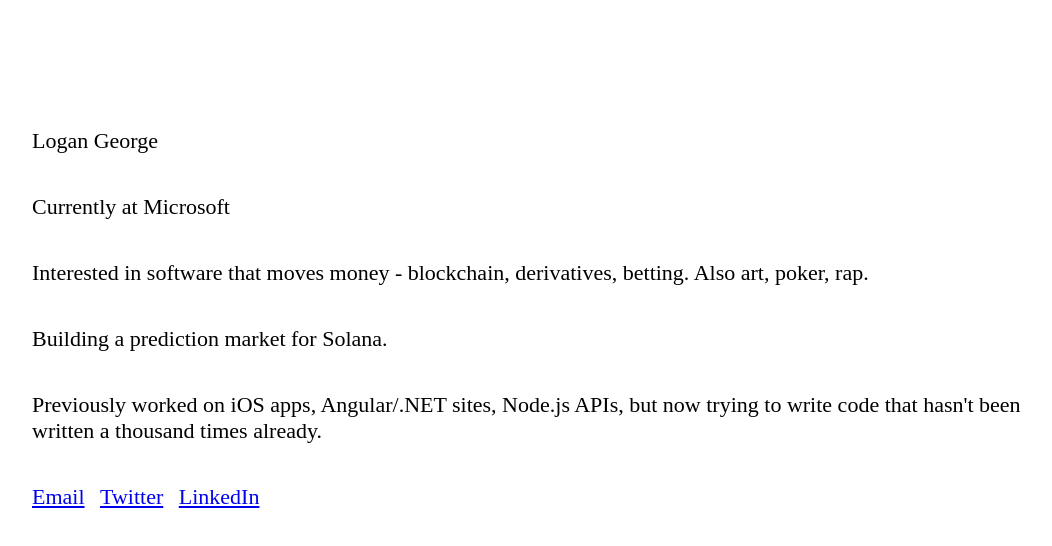
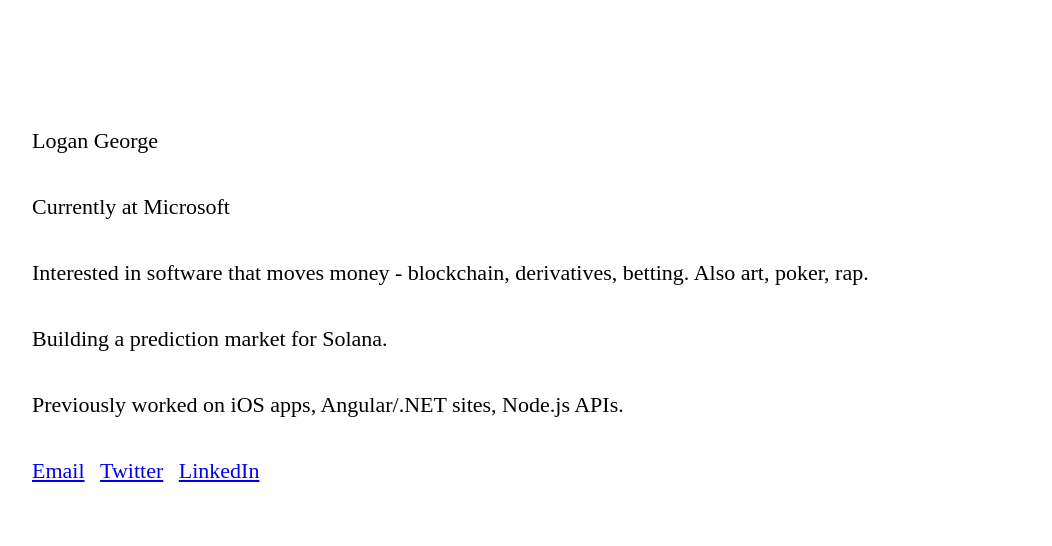
Before and after one commit to logangeorge01/lagsite, a plain HTML site: page index.html in a window 1280 px wide. Shown: the whole page, without its empty margins (96-1148 px from the left). Drawn offline with Linux system fonts and the light colour scheme.

Commit message:
make it not dumb

```diff
--- a/index.html
+++ b/index.html
@@ -4,7 +4,7 @@
       <div style="margin-top:40px">Currently at Microsoft</div>
       <div style="margin-top:40px">Interested in software that moves money - blockchain, derivatives, betting. Also art, poker, rap.</div>
       <div style="margin-top:40px">Building a prediction market for Solana.</div>
-      <div style="margin-top:40px">Previously worked on iOS apps, Angular/.NET sites, Node.js APIs, but now trying to write code that hasn't been written a thousand times already.</div>
+      <div style="margin-top:40px">Previously worked on iOS apps, Angular/.NET sites, Node.js APIs.</div>
       <div style="display:inline-block;margin-top:40px;">
          <a href="mailto:logangeorge01@gmail.com">Email</a>
          <a href="https://twitter.com/logangeorge01" style="margin-left:10px">Twitter</a>
```
